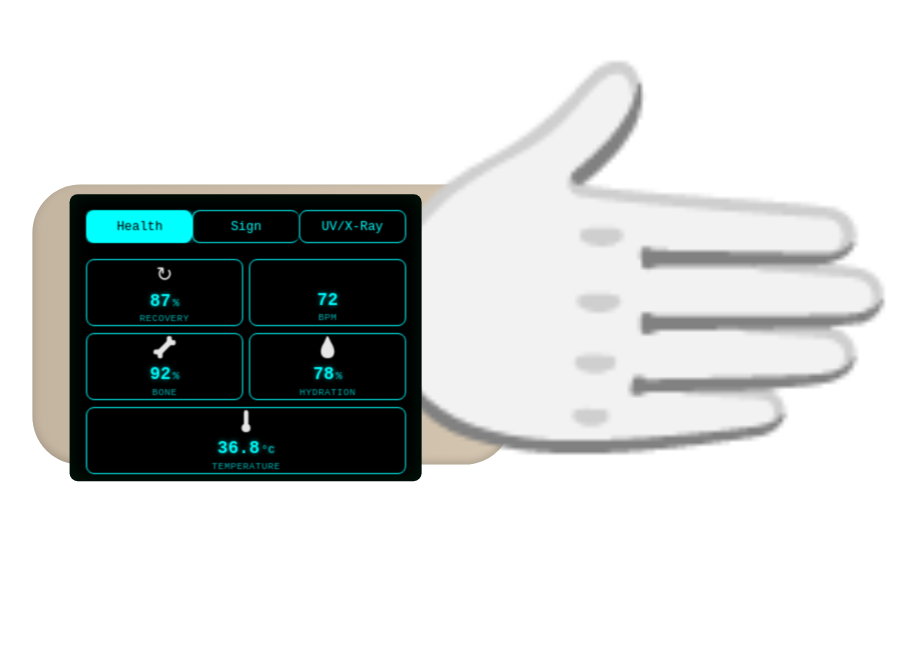
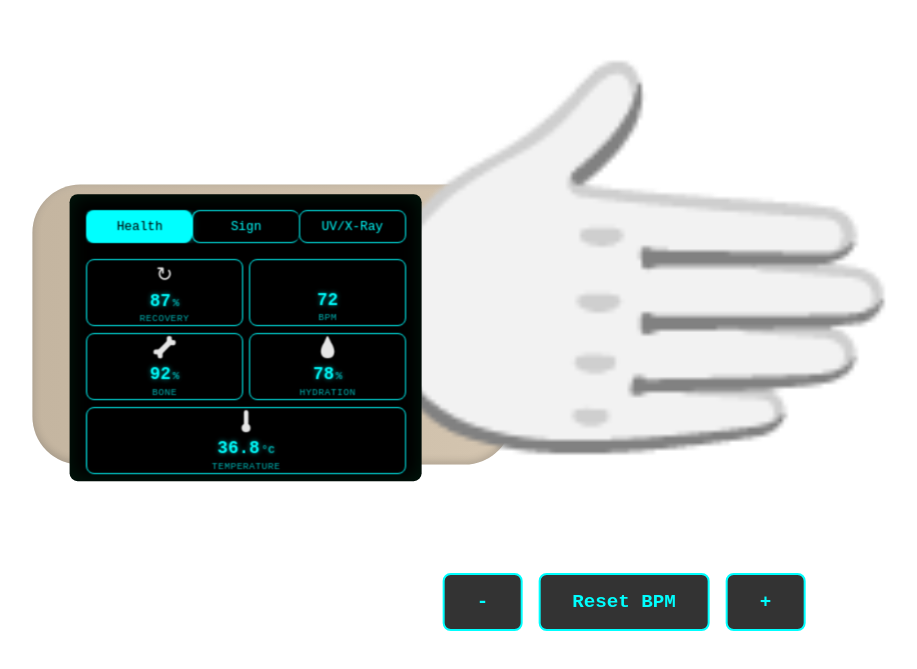
Before and after one commit to Rai1975/iCast---UI-Project-2, a Svelte app in the folder my-svelte-app/: page / in a window 1280 px wide. Shown: the part 137-806 px from the top of the page, without its empty margins (16-933 px from the left). Built offline with nearby package versions, Linux system fonts and the light colour scheme.

Commit message:
State management for BPM

```diff
--- a/my-svelte-app/src/HandCast.svelte
+++ b/my-svelte-app/src/HandCast.svelte
@@ -4,9 +4,22 @@
   import UVXray from "./UVXray.svelte";
 
   let currentPage = 'health'; // 'health', 'signature', 'uvxray'
+  let bpm = 72; // Manage BPM state in parent
 
   function changePage(page) {
     currentPage = page;
+  }
+
+  function increaseBPM() {
+    if (bpm < 200) bpm += 5;
+  }
+
+  function decreaseBPM() {
+    if (bpm > 40) bpm -= 5;
+  }
+
+  function resetBPM() {
+    bpm = 72;
   }
 </script>
 
@@ -39,19 +52,27 @@
             UV/X-Ray
           </button>
         </nav>
-
         <div class="page-content">
           {#if currentPage === 'health'}
-            <HealthStatsPage />
+            <HealthStatsPage bind:bpm={bpm} />
           {:else if currentPage === 'signature'}
             <SignaturePage />
           {:else if currentPage === 'uvxray'}
             <UVXray />
           {/if}
         </div>
+
       </div>
     </div>
   </div>
+
+  {#if currentPage === 'health'}
+    <div class="bottom-controls">
+      <button class="control-btn" on:click={decreaseBPM}>-</button>
+      <button class="control-btn reset" on:click={resetBPM}>Reset BPM</button>
+      <button class="control-btn" on:click={increaseBPM}>+</button>
+    </div>
+  {/if}
 </div>
 
 <style>
@@ -65,7 +86,6 @@
     align-items: center;
     justify-content: center;
   }
-
   .cast-hand {
     position: relative;
     transform: rotate(-270deg);
@@ -79,7 +99,6 @@
     filter: grayscale(100%) brightness(1.2);
     display: block;
   }
-
   .cast-hand::before {
     content: '';
     position: absolute;
@@ -95,7 +114,6 @@
       inset 2px 0 8px rgba(255,255,255,0.1);
     z-index: -1;
   }
-
   .display-screen {
     position: absolute;
     bottom: 5vmin;
@@ -119,7 +137,6 @@
     font-size: clamp(12px, 1.5vmin, 24px);
     box-shadow: inset 0 0 20px rgba(0,255,136,0.1);
   }
-
   .nav-menu {
     display: flex;
     gap: 0;
@@ -128,7 +145,6 @@
     overflow: hidden;
     background: transparent;
   }
-
   .nav-button {
     flex: 1;
     padding: 0.5rem;
@@ -140,24 +156,58 @@
     cursor: pointer;
     transition: all 0.3s ease;
   }
-
   .nav-button:not(:last-child) {
     border-right: none;
   }
-
   .nav-button.active {
     background: #00ffff;
     color: #000;
     box-shadow: 0 0 10px rgba(0, 255, 255, 0.5);
   }
-
   .nav-button:hover:not(.active) {
     background: rgba(0, 255, 255, 0.1);
   }
-
   .page-content {
     height: calc(100% - 2.5rem);
     overflow-y: auto;
+  }
+
+  .bottom-controls {
+    position: fixed;
+    bottom: 2rem;
+    left: 50%;
+    transform: translateX(-50%);
+    display: flex;
+    gap: 1rem;
+    z-index: 1000;
+  }
+
+  .control-btn {
+    padding: 1rem 2rem;
+    background: rgba(0, 0, 0, 0.8);
+    border: 2px solid #00ffff;
+    color: #00ffff;
+    font-family: 'Courier New', monospace;
+    font-size: 1.2rem;
+    font-weight: bold;
+    cursor: pointer;
+    border-radius: 8px;
+    transition: all 0.2s ease;
+    min-width: 60px;
+  }
+
+  .control-btn:hover {
+    background: rgba(0, 255, 255, 0.2);
+    box-shadow: 0 0 15px rgba(0, 255, 255, 0.5);
+  }
+
+  .control-btn:active {
+    transform: scale(0.95);
+    box-shadow: 0 0 20px rgba(0, 255, 255, 0.7);
+  }
+
+  .control-btn.reset {
+    min-width: 150px;
   }
 
   /* Scrollbar styling */
```
